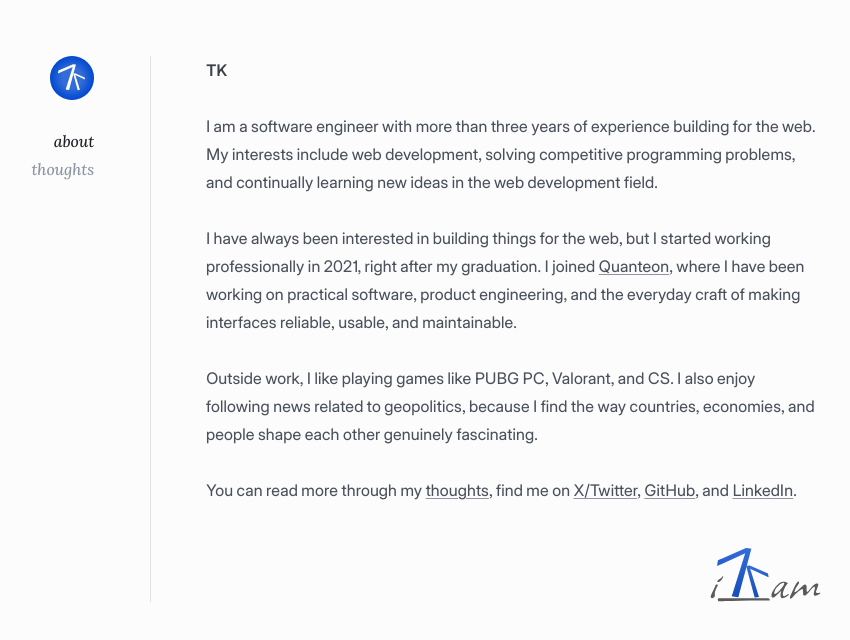
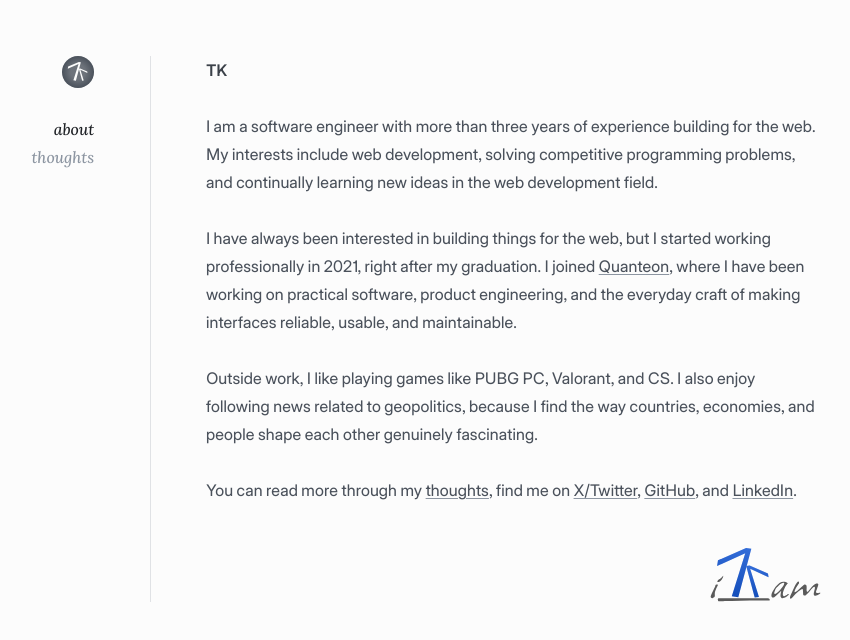
Before and after one commit to I-am-tk/iamtk.in, a Next.js app: page / in a window 1280 px wide. Shown: the top 640 px of the page, without its empty margins (42-892 px from the left). Built offline with nearby package versions, Linux system fonts and the light colour scheme.

Commit message:
Render sidebar logo inline

```diff
--- /dev/null
+++ b/components/logo.tsx
@@ -0,0 +1,59 @@
+import type { SVGProps } from "react";
+
+export function Logo(props: SVGProps<SVGSVGElement>) {
+    return (
+        <svg
+            fill="none"
+            viewBox="0 0 151 151"
+            xmlns="http://www.w3.org/2000/svg"
+            {...props}
+        >
+            <circle
+                className="transition-[fill] duration-200"
+                cx="75.5"
+                cy="75.5"
+                fill="var(--logo-fill, currentColor)"
+                r="75.5"
+            />
+            <circle
+                className="transition-[fill] duration-200"
+                cx="75.5"
+                cy="75.5"
+                fill="url(#logo-gradient)"
+                fillOpacity="0.2"
+                r="75.5"
+            />
+            <path
+                className="transition-[fill] duration-200"
+                d="M79.5109 27.89L28.9848 50.0511L27.3432 60.4155L78.0014 37.4205L53.7978 114.675L65.4727 116.524L88.9223 29.3806L79.5109 27.89Z"
+                fill="var(--logo-mark, var(--background))"
+            />
+            <path
+                className="transition-[fill] duration-200"
+                d="M85.8291 59.1491L118.873 73.6424L119.947 80.4207L86.8163 65.382L102.645 115.906L95.01 117.115L79.6741 60.124L85.8291 59.1491Z"
+                fill="var(--logo-mark, var(--background))"
+            />
+            <defs>
+                <radialGradient
+                    cx="0"
+                    cy="0"
+                    gradientTransform="translate(75.5 75.5) rotate(90) scale(75.5)"
+                    gradientUnits="userSpaceOnUse"
+                    id="logo-gradient"
+                    r="1"
+                >
+                    <stop
+                        className="transition-[stop-color] duration-200"
+                        offset="0.452062"
+                        stopColor="var(--logo-gradient-start, var(--background))"
+                    />
+                    <stop
+                        className="transition-[stop-color] duration-200"
+                        offset="1"
+                        stopColor="var(--logo-gradient-end, currentColor)"
+                    />
+                </radialGradient>
+            </defs>
+        </svg>
+    );
+}
--- a/components/site-shell.tsx
+++ b/components/site-shell.tsx
@@ -1,6 +1,6 @@
-import Image from "next/image";
 import Link from "next/link";
 import type { ReactNode } from "react";
+import { Logo } from "@/components/logo";
 
 type SiteShellProps = {
     active: "about" | "thoughts";
@@ -43,17 +43,13 @@ export function SiteShell({ active, children }: SiteShellProps) {
                     <div className="mb-6 flex items-start justify-between gap-6 mobile:sticky mobile:top-6 mobile:mb-0 mobile:block sm:top-10 md:top-14">
                         <Link
                             aria-label="i_am_TK home"
-                            className="flex justify-end w-16 focus-visible:outline focus-visible:outline-rurikon-400 focus-visible:rounded-xs focus-visible:outline-dotted mobile:mb-7 mobile:ml-auto mobile:w-full"
+                            className="group flex w-16 justify-end text-rurikon-500 transition-colors hover:text-[#0048cf] focus-visible:outline focus-visible:outline-rurikon-400 focus-visible:rounded-xs focus-visible:outline-dotted mobile:mb-7 mobile:ml-auto mobile:w-full"
                             draggable={false}
                             href="/"
                         >
-                            <Image
-                                alt="i_am_TK"
-                                className="h-auto w-11"
-                                width={48}
-                                height={48}
-                                src="/Logo.svg"
-                                unoptimized
+                            <Logo
+                                aria-hidden="true"
+                                className="h-auto w-8 [--logo-gradient-end:currentColor] [--logo-gradient-start:var(--background)] [--logo-mark:var(--background)] group-hover:[--logo-gradient-end:#0048cf] group-hover:[--logo-gradient-start:white] group-hover:[--logo-mark:white]"
                             />
                         </Link>
                         <ul className="flex justify-end gap-2 text-right lowercase mobile:block">
```
